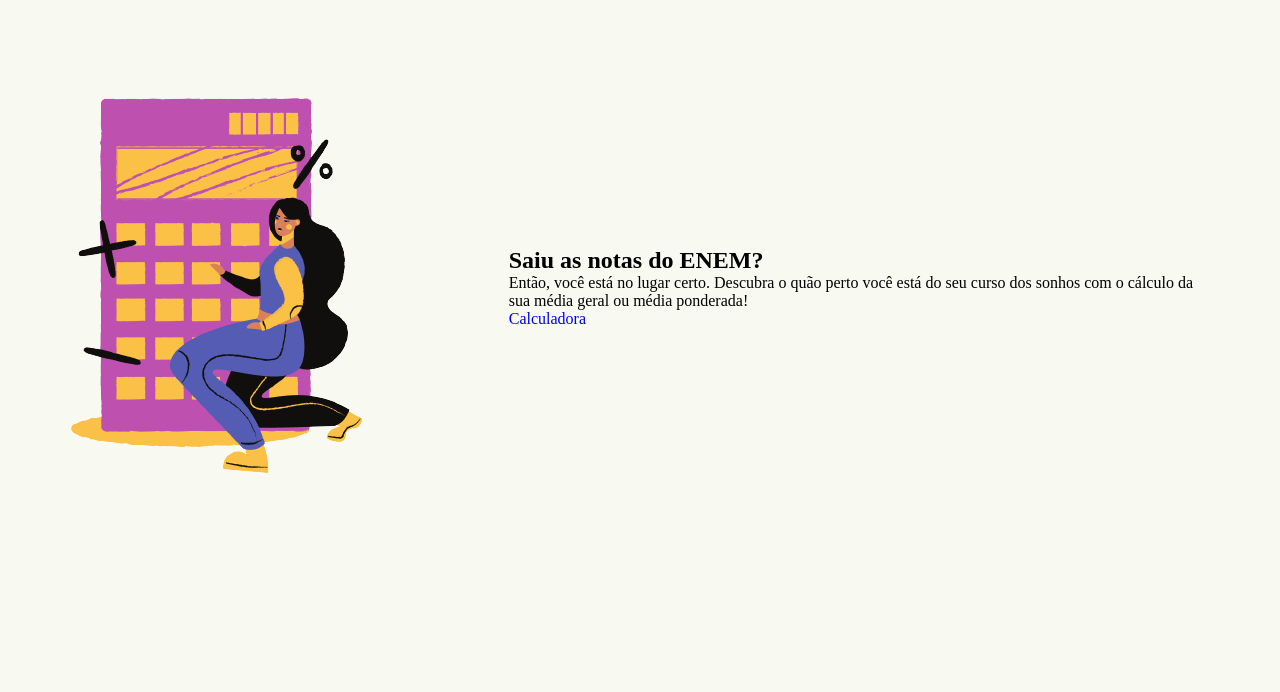
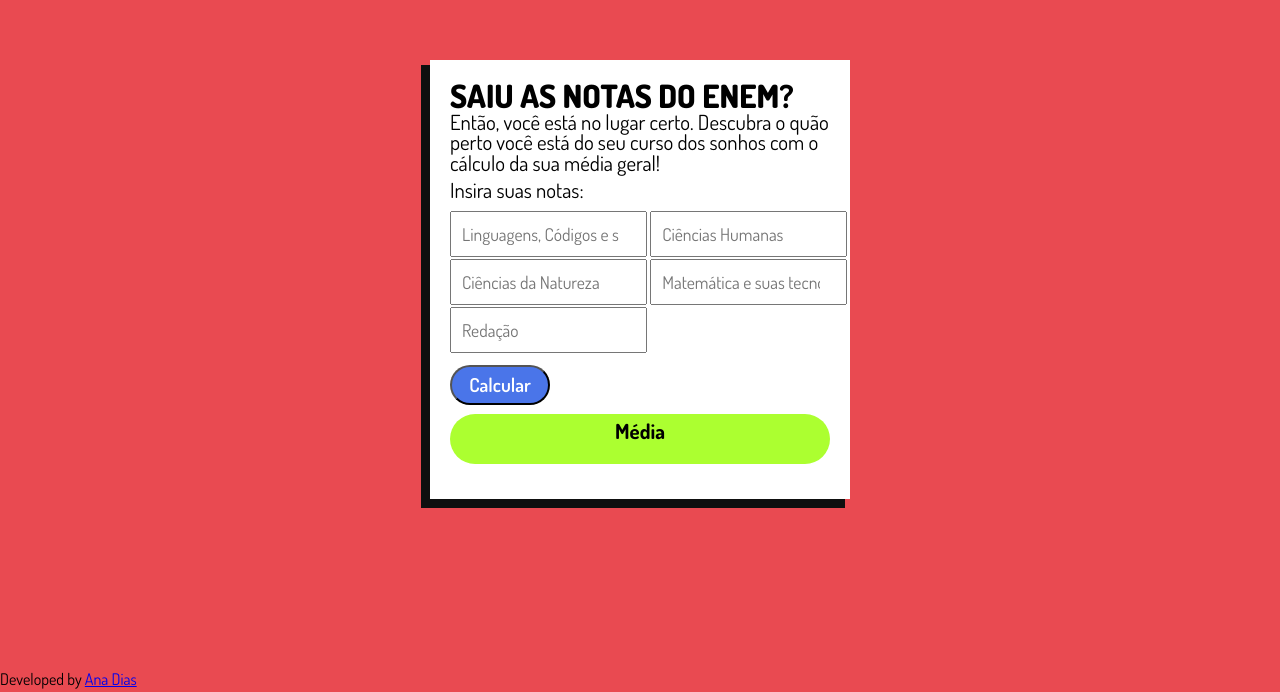
Before and after one commit to anadiasc/calculadora-medias, a plain HTML site: page index.html in a window 1280 px wide. Shown: the part 113-805 px from the top of the page. Drawn offline with Linux system fonts and the light colour scheme.

Commit message:
Alteração da interface

```diff
--- a/assets/js/script.js
+++ b/assets/js/script.js
@@ -23,7 +23,7 @@ function mediaAritmetica(){
     const soma = linguagens + natureza + humanas + matematica + redacao;
     const media = soma / 5;
 
-    totalMedia = media;
+    totalMedia = media.toFixed(2); //.toFixed é usado para mostrar resultados numéricos com um determinado nº de casas decimais
     atualizarInterface();
 };
 
--- /dev/null
+++ b/assets/style/reset.css
@@ -0,0 +1,49 @@
+/* http://meyerweb.com/eric/tools/css/reset/
+   v2.0 | 20110126
+   License: none (public domain)
+*/
+
+html, body, div, span, applet, object, iframe,
+h1, h2, h3, h4, h5, h6, p, blockquote, pre,
+a, abbr, acronym, address, big, cite, code,
+del, dfn, em, img, ins, kbd, q, s, samp,
+small, strike, strong, sub, sup, tt, var,
+b, u, i, center,
+dl, dt, dd, ol, ul, li,
+fieldset, form, label, legend,
+table, caption, tbody, tfoot, thead, tr, th, td,
+article, aside, canvas, details, embed,
+figure, figcaption, footer, header, hgroup,
+menu, nav, output, ruby, section, summary,
+time, mark, audio, video {
+	margin: 0;
+	padding: 0;
+	border: 0;
+	font-size: 100%;
+	font: inherit;
+	vertical-align: baseline;
+	box-sizing: border-box;
+}
+/* HTML5 display-role reset for older browsers */
+article, aside, details, figcaption, figure,
+footer, header, hgroup, menu, nav, section {
+	display: block;
+}
+body {
+	line-height: 1;
+}
+ol, ul {
+	list-style: none;
+}
+blockquote, q {
+	quotes: none;
+}
+blockquote:before, blockquote:after,
+q:before, q:after {
+	content: '';
+	content: none;
+}
+table {
+	border-collapse: collapse;
+	border-spacing: 0;
+}
--- a/assets/style/style.css
+++ b/assets/style/style.css
@@ -1,66 +1,83 @@
-* {
-    margin: 0;
-    padding: 0;
-    box-sizing: border-box;
-    text-decoration: none;
+@import url('https://fonts.googleapis.com/css2?family=Dosis:wght@200;300;400;500;600;700;800&display=swap');
+
+body {
+    background-color: #e94a51;
+    width: 100vw;
+    height: 100vh;
+    display: flex;
+    flex-direction: column;
+    justify-content: space-around;
+    font-family: 'Dosis', sans-serif;
 }
 
-body {
-    background-color: #f8f9f0;
-}
-
-/* CONFIGURAÇÕES DO HEADER */
-
-header {
+.conteiner {
+    width: 100vw;
     height: 100vh;
-
     display: flex;
-    flex-direction: row;
-    justify-content: space-around;
-    align-items: center;
-}
-
-.conteudo {
-    width: 700px;
-}
-
-/* CONFIGURAÇÕES DO MAIN */
-
-main {
-    height: 100vh;
-
-    display: flex;
-    flex-direction: row;
+    flex-direction: column;
     align-items: center;
     justify-content: center;
 }
 
-.input-notas {
+.back {
+    background-color: white;
+    max-width: 420px;
+    height: 439px;
+    border-radius: 0px;
+    box-shadow: -7px 7px 0px 2px #0f0f0f;
     display: flex;
     flex-direction: column;
+    justify-content: flex-start;
+    padding: 20px 0px 20px 20px ;
+    gap: 6px;
 }
-/* ATENÇÃO DISPLAY NONE */
-.input-pesos {
-    display: none;
-    flex-direction: column;
-    gap: 17px;
-    margin-left: 10px;
-    margin-top: 15px;
+
+.conteudo > h1 {
+    font-weight: 900;
+    font-size: 2em;
+}
+
+.conteudo > p {
+    font-weight: 400;
+    font-size: 1.3em;
+}
+
+.input-notas > h2 {
+    font-weight: 400;
+    font-size: 1.3em;
+    margin-bottom: 10px;
+}
+
+input {
+    padding: 10px;
+    max-width: 200px;
+    margin-bottom: 2px;
+    font-size: 1.1em;
+    font-family: 'Dosis', sans-serif;
+}
+
+button {
+    margin-top: 10px;
+    border-radius: 20px;
+    width: 100px;
+    height: 40px;
+    background-color: #4a75e9;
+    color: white;
+    font-weight: 600;
+    font-size: 1.2em;
+    font-family: 'Dosis', sans-serif;
 }
 
 .output-resultado {
-    background-color: aqua;
-    border-radius: 70px;
-    margin: 30px;
-    padding: 29px;
-    width: 132px;
-    height: 100px;
+    display: flex;
+    flex-direction: column;
+    justify-content: space-around;
+    align-items: center;
+    background-color: #9fff10dc;
+    font-weight: 700;
+    font-size: 1.3em;
+    border-radius: 40px;
+    width: 380px;
+    height: 50px;
+    margin-top: 9px;
 }
-
-/* CONFIGURAÇÕES DO FOOTER */
-
-footer {
-    display: flex;
-    flex-direction: row;
-    justify-content: center;
-}
--- a/index.html
+++ b/index.html
@@ -1,57 +1,44 @@
 <!DOCTYPE html>
 <html lang="pt-br">
 <head>
-    <title>Document</title>
+    <title>ENEM | CALCULAR MÉDIA</title>
     <meta charset="UTF-8">
     <meta http-equiv="X-UA-Compatible" content="IE=edge">
     <meta name="viewport" content="width=device-width, initial-scale=1.0">
+    <meta name="description" content="Saiu as notas do ENEM? Então, você está no lugar certo. Descubra o quão perto você está do seu curso dos sonhos com o cálculo da sua média geral">
+    <meta name="keywords" content="ENEM, média, INEP, Notas do ENEM, Página do participante, Calculadora, média aritmética, nota de corte">
+    <link rel="stylesheet" href="assets/style/reset.css">
     <link rel="stylesheet" href="assets/style/style.css">
+    <link rel="shortcut icon" href="assets/img/favicon.ico" type="image/x-icon">
 </head>
 <body>
+    <div class="conteiner">
+        <div class="back">
             <header>
-        <picture class="imagem-anuncio">
-            <img src="assets/img/calculo.png" alt="Calculadora">
-        </picture>
-
                 <section class="conteudo">
-            <h1>Saiu as notas do ENEM?</h1>
-            <p>Então, você está no lugar certo. Descubra o quão perto você está do seu curso dos sonhos com o cálculo da sua média geral ou média ponderada!</p>
-            <a href="#">Calculadora</a>
+                    <h1>SAIU AS NOTAS DO ENEM?</h1>
+                    <p>Então, você está no lugar certo. Descubra o quão perto você está do seu curso dos sonhos com o cálculo da sua média geral!</p>
                 </section>
             </header>
-
             <main>
                 <section class="input-notas">
-            <label for="linguagens">Linguagens, Códigos e suas Tecnologias</label>
-            <input type="number" id="linguagens" name="Linguagens, Códigos e suas Tecnologias">
-            <label for="humanas">Ciências Humanas</label>
-            <input type="number" id="humanas" nome="Ciências Humanas">
-            <label for="natureza">Ciências da Natureza</label>
-            <input type="number" id="natureza" nome="Ciências da Natureza">
-            <label for="matematica">Matemática e suas tecnologias</label>
-            <input type="number" id="matematica" nome="Matemática e suas tecnologias">
-            <label for="redacao">Redação</label>
-            <input type="number" id="redacao" nome="Redação">
-
+                    <h2>Insira suas notas:</h2>
+                    <input type="number" id="linguagens" placeholder="Linguagens, Códigos e suas Tecnologias">
+                    <input type="number" id="humanas" placeholder="Ciências Humanas">
+                    <input type="number" id="natureza" placeholder="Ciências da Natureza">
+                    <input type="number" id="matematica" placeholder="Matemática e suas tecnologias">
+                    <input type="number" id="redacao" placeholder="Redação">
+                </section>
                 <button class="buttonCalcular">Calcular</button>
-        </section>
-
-        <section class="input-pesos">
-            <input type="number" id="peso-linguagens" name="Linguagens, Códigos e suas Tecnologias">
-            <input type="number" id="peso-humanas" nome="Ciências Humanas">
-            <input type="number" id="peso-natureza" nome="Ciências da Natureza">
-            <input type="number" id="peso-matematica" nome="Matemática e suas tecnologias">
-            <input type="number" id="peso-redacao" nome="Redação">
-        </section>
-
                 <section class="output-resultado">
-            <h3>Resultado</h3>
+                    <h3>Média</h3>
                     <h4 class="resultadoNota"></h4>
                 </section>
             </main>
-
+        </div>
+    </div>
     <footer>
-        <h4>Developed by <a href="#">Ana Dias</a></h4>
+        <h4>Developed by <a href="https://github.com/anadiasc" target="_blank" rel="external">Ana Dias</a></h4>
     </footer>
     <script src="assets/js/script.js"></script>
 </body>
```
Also changed, not shown: assets/img/favicon.ico (added). Lines whose indentation alone changed are shown as unchanged.
